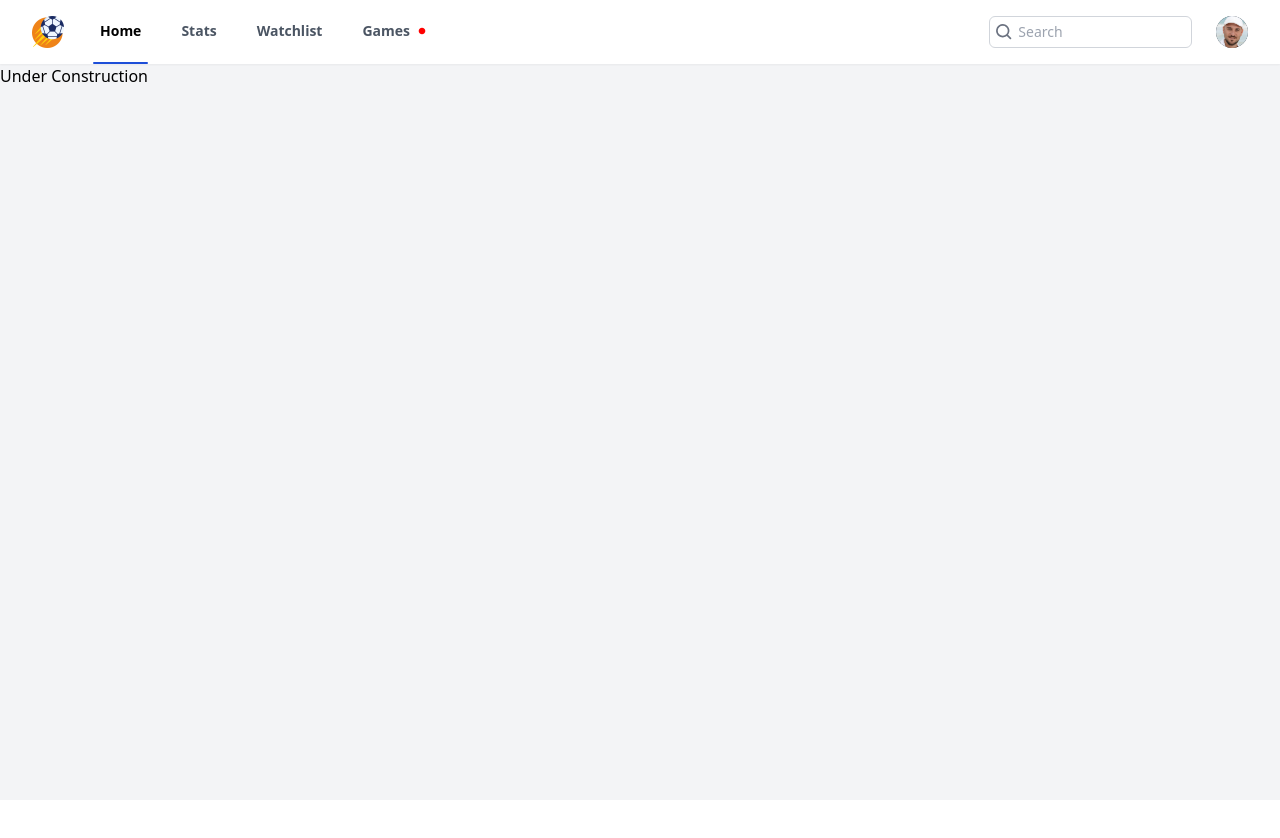
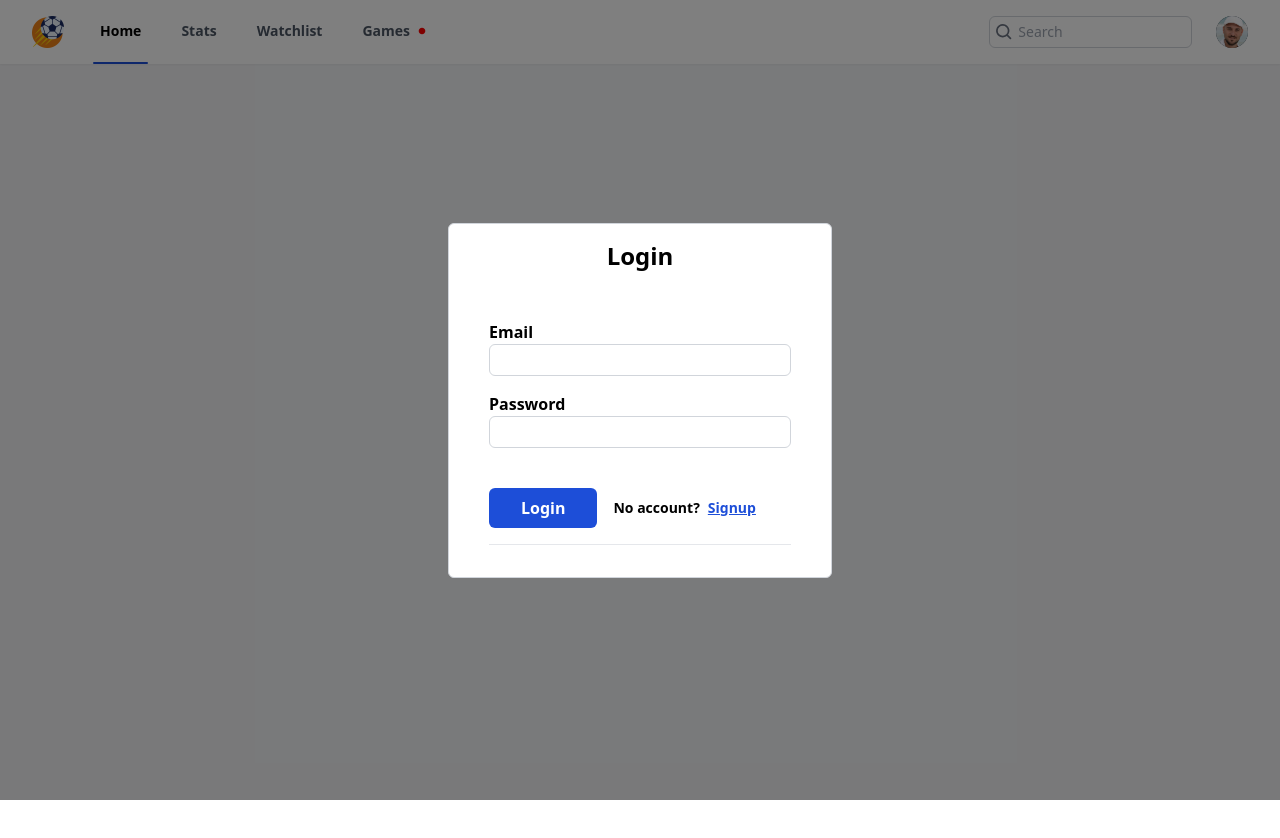
Before and after one commit to oliviergoulet5/fantasy-football, a React (Create React App) app: page /home in a window 1280 px wide. Shown: the top 838 px of the page. Built offline with nearby package versions, Linux system fonts and the light colour scheme.

Commit message:
File structure refactored to fractals

```diff
--- a/src/components/LoginRegisterModal.tsx
+++ b/src/components/LoginRegisterModal.tsx
@@ -1,8 +1,8 @@
 import React, { useState, useReducer } from 'react';
 import { Formik, Field, FormikHelpers } from 'formik';
 import * as yup from 'yup';
-import LoginForm from './LoginForm';
-import RegisterForm from './RegisterForm';
+import LoginForm from './loginRegisterModal/LoginForm';
+import RegisterForm from './loginRegisterModal/RegisterForm';
 import { LoginFormValues, RegisterFormValues } from '../types';
 
 type FormValues = LoginFormValues & RegisterFormValues;
--- a/src/components/LoginForm.tsx
+++ b/src/components/loginRegisterModal/LoginForm.tsx
@@ -1,8 +1,8 @@
 import { Field, FormikHelpers, Formik } from 'formik';
 import React from 'react';
 import * as yup from 'yup';
-import { LoginFormValues } from '../types';
-import FormField from './FormField';
+import { LoginFormValues } from '../../types';
+import FormField from '../FormField';
 
 type Props = {
     switchToRegister: (valuesToSave: LoginFormValues) => void;
--- a/src/components/RegisterForm.tsx
+++ b/src/components/loginRegisterModal/RegisterForm.tsx
@@ -1,8 +1,8 @@
 import { Field, FormikHelpers, Formik } from 'formik';
 import React from 'react';
 import * as yup from 'yup';
-import { RegisterFormValues } from '../types';
-import FormField from './FormField';
+import { RegisterFormValues } from '../../types';
+import FormField from '../FormField';
 
 type Props = {
     switchToLogin: (values: RegisterFormValues) => void;
--- a/src/components/MobileMenuButton.tsx
+++ b/src/components/navigationBar/MobileMenuButton.tsx
@@ -1,6 +1,6 @@
 import React from 'react';
-import { ReactComponent as MenuIcon } from '../images/icons/menu.svg';
-import { ReactComponent as CloseIcon } from '../images/icons/close.svg';
+import { ReactComponent as MenuIcon } from '../../images/icons/menu.svg';
+import { ReactComponent as CloseIcon } from '../../images/icons/close.svg';
 
 type Props = {
     onClick: () => void;
--- a/src/components/ProfileDropdown.tsx
+++ b/src/components/navigationBar/ProfileDropdown.tsx
@@ -1,5 +1,5 @@
-import mock_avi from '../images/mock/avatar.png';
-import { useOutsideAlerter } from '../hooks/outsideAlerter';
+import mock_avi from '../../images/mock/avatar.png';
+import { useOutsideAlerter } from '../../hooks/outsideAlerter';
 import { Transition } from '@headlessui/react';
 import React from 'react';
 
--- a/src/pages/Home.tsx
+++ b/src/pages/Home.tsx
@@ -1,9 +1,10 @@
 import React from 'react';
+import LoginRegisterModal from '../components/LoginRegisterModal';
 
 function Home() {
     return (
         <div>
-            <p>Under Construction</p>
+            <LoginRegisterModal />
         </div>
     );
 }
--- a/src/pages/Stats.tsx
+++ b/src/pages/Stats.tsx
@@ -1,6 +1,6 @@
 import React, { useReducer } from 'react';
 import { __prod__ } from '../constants';
-import BrowserFilter from '../components/BrowserFilters';
+import BrowserFilter from './stats/BrowserFilters';
 
 type Action = {
     filter: string;
```
Also changed, not shown: src/components/NavigationBar.tsx (+4 -4 lines), src/pages/stats/BrowserFilters.tsx (renamed from src/components/BrowserFilters.tsx, +8 -8 lines), src/components/navigationBar/MobileSidebar.tsx (renamed from src/components/MobileSidebar.tsx), src/components/navigationBar/NavigationPageLink.tsx (renamed from src/components/NavigationPageLink.tsx).
